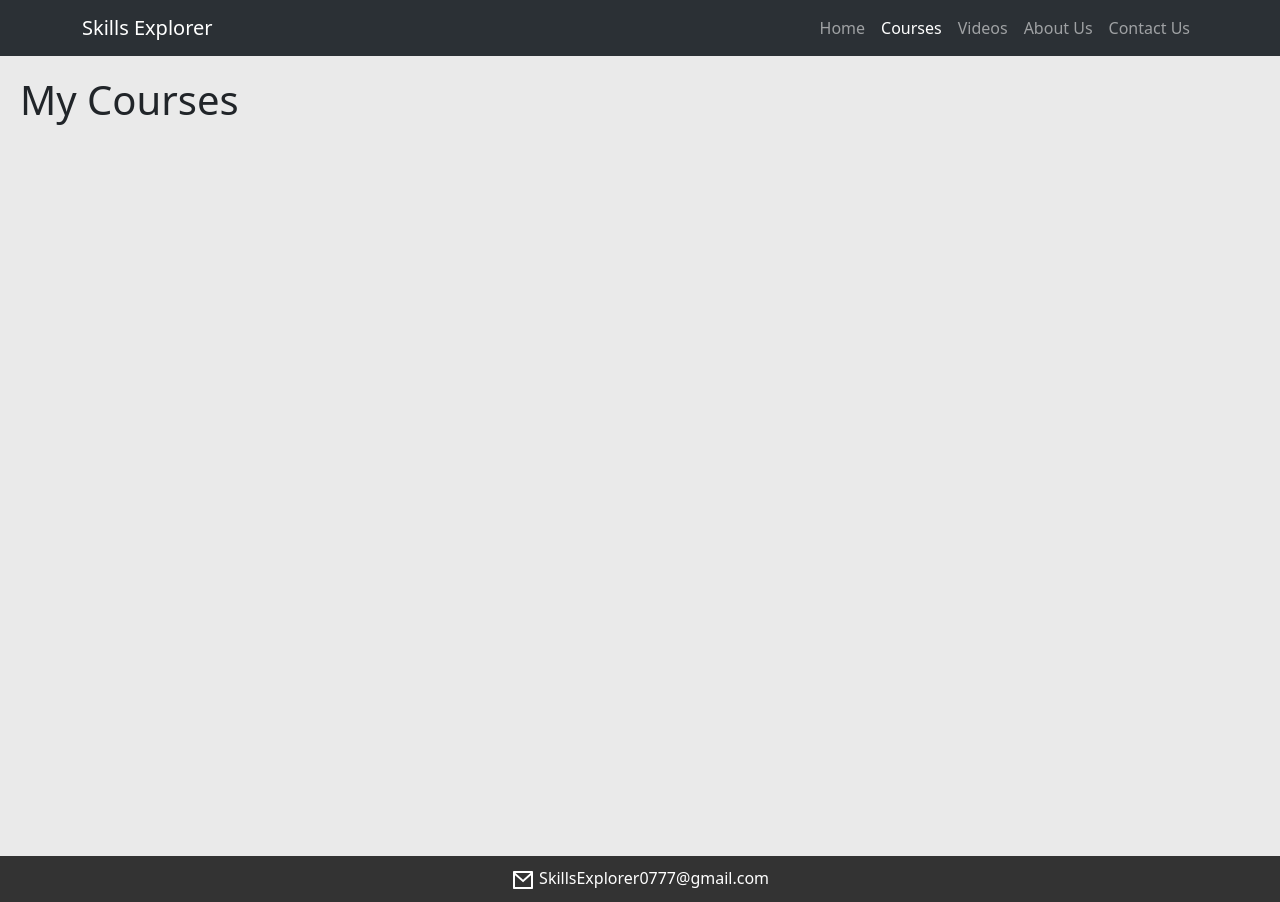
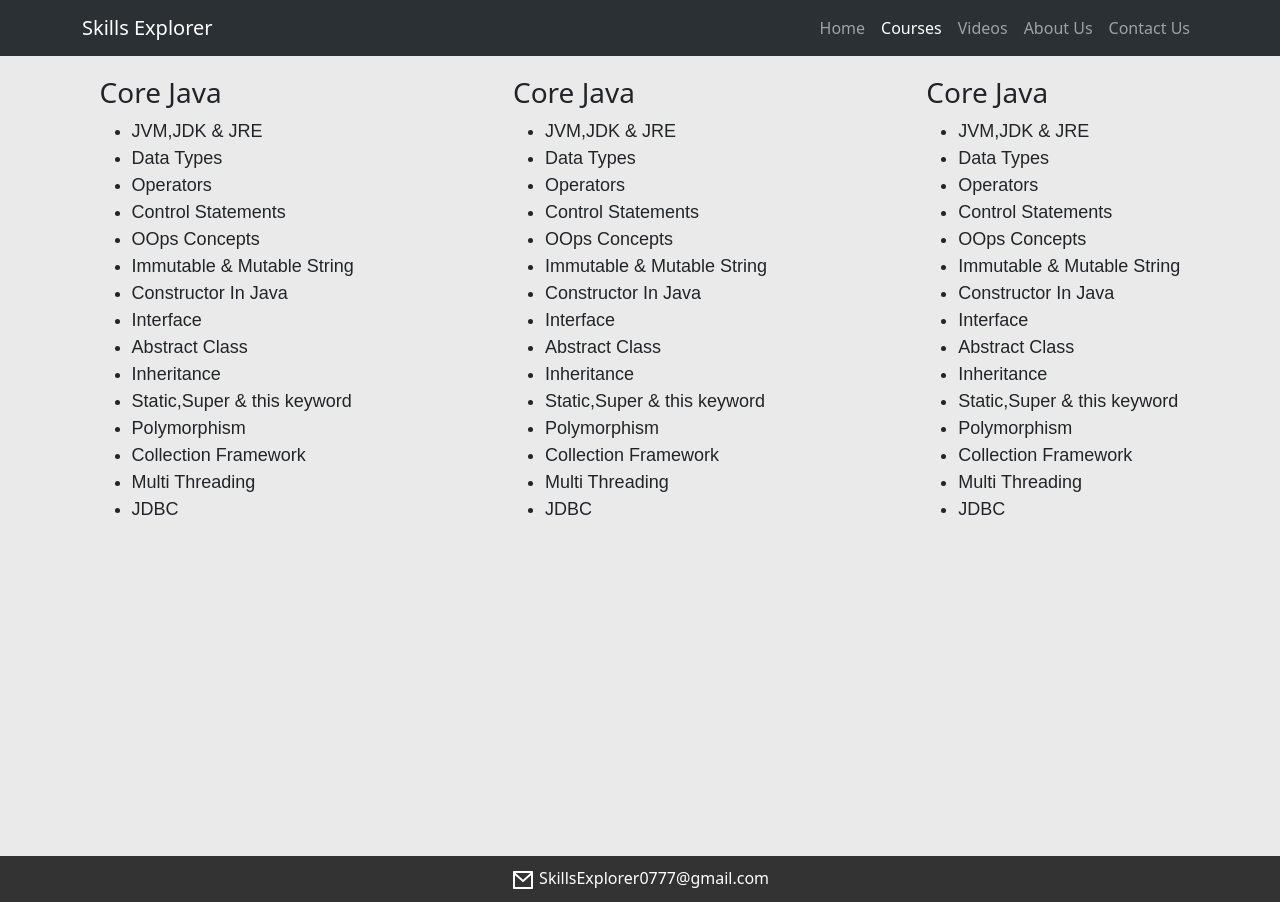
Before and after one commit to rahulgaba1987/skillsexplorerweb, a React (Create React App) app: page /courses in a window 1280 px wide. Built offline with nearby package versions, Linux system fonts and the light colour scheme.

Commit message:
added courses

```diff
--- a/src/css/common.css
+++ b/src/css/common.css
@@ -1,7 +1,7 @@
 .courses
 {
     display: flex;
-    justify-content: center;
+    justify-content: space-around;
 }
 .app {
     min-height: 100vh;
@@ -32,3 +32,7 @@
     width: 100%;
     height: 250px; /* Adjust as needed */
   }
+  ul >li {
+    font-family: Arial, Helvetica, sans-serif;
+    font-size: 18px;
+  }
--- a/src/pages/Courses.jsx
+++ b/src/pages/Courses.jsx
@@ -1,11 +1,72 @@
-import React from 'react'
+import React from "react";
 
 function Courses() {
   return (
     <div className="main">
-      <h1>My Courses</h1>
+      <div className="courses">
+        <div>
+          <h3>Core Java</h3>
+          <ul>
+            <li>JVM,JDK & JRE</li>
+            <li>Data Types</li>
+            <li>Operators</li>
+            <li>Control Statements</li>
+            <li>OOps Concepts</li>
+            <li>Immutable & Mutable String</li>
+            <li>Constructor In Java</li>
+            <li>Interface </li>
+            <li>Abstract Class</li>
+            <li>Inheritance</li>
+            <li>Static,Super & this keyword</li>
+            <li>Polymorphism</li>
+            <li>Collection Framework</li>
+            <li>Multi Threading</li>
+            <li>JDBC</li>
+          </ul>
+        </div>
+        <div>
+          <h3>Core Java</h3>
+          <ul>
+            <li>JVM,JDK & JRE</li>
+            <li>Data Types</li>
+            <li>Operators</li>
+            <li>Control Statements</li>
+            <li>OOps Concepts</li>
+            <li>Immutable & Mutable String</li>
+            <li>Constructor In Java</li>
+            <li>Interface </li>
+            <li>Abstract Class</li>
+            <li>Inheritance</li>
+            <li>Static,Super & this keyword</li>
+            <li>Polymorphism</li>
+            <li>Collection Framework</li>
+            <li>Multi Threading</li>
+            <li>JDBC</li>
+          </ul>
+        </div>
+        <div>
+          <h3>Core Java</h3>
+          <ul>
+            <li>JVM,JDK & JRE</li>
+            <li>Data Types</li>
+            <li>Operators</li>
+            <li>Control Statements</li>
+            <li>OOps Concepts</li>
+            <li>Immutable & Mutable String</li>
+            <li>Constructor In Java</li>
+            <li>Interface </li>
+            <li>Abstract Class</li>
+            <li>Inheritance</li>
+            <li>Static,Super & this keyword</li>
+            <li>Polymorphism</li>
+            <li>Collection Framework</li>
+            <li>Multi Threading</li>
+            <li>JDBC</li>
+          </ul>
+        </div>
+      </div>
     </div>
-  )
+  );
 }
 
-export default Courses
+export default Courses;
```
